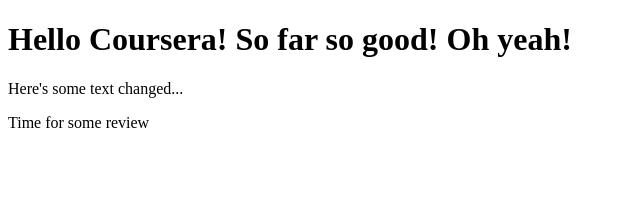
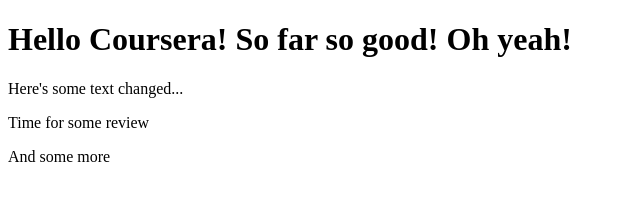
Before and after one commit to HyeprBoy/coursera_johnshopskin, a plain HTML site: page site/index.html in a window 1280 px wide. Shown: the whole page, without its empty margins (0-640 px from the left). Drawn offline with Linux system fonts and the light colour scheme.

Commit message:
And some more review

```diff
--- a/site/index.html
+++ b/site/index.html
@@ -7,5 +7,6 @@
 <h1>Hello Coursera! So far so good! Oh yeah!</h1>
 <p>Here's some text changed...</p>
 <p>Time for some review</p>
+<p>And some more</p>
 </body>
 </html>
```
